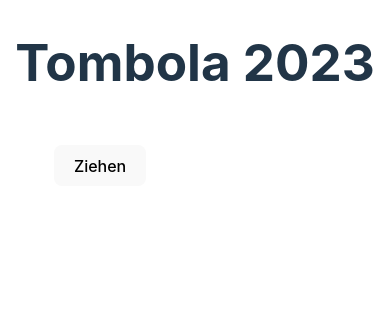
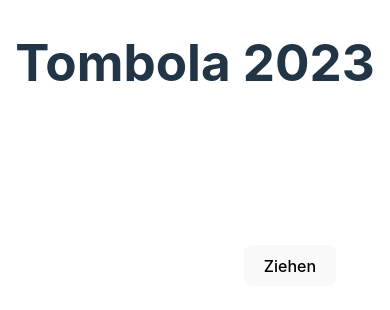
Before and after one commit to domirs/tombola, a React (Vite) app: page / in a window 390 px wide. Shown: the top 310 px of the page. Built offline with nearby package versions, Linux system fonts and the light colour scheme.

Commit message:
add mobile view

```diff
--- a/src/App.css
+++ b/src/App.css
@@ -1,23 +1,39 @@
 .container {
   display: grid;
-  grid-template-columns: repeat(2, 1fr);
+  grid-template-columns: 1fr 1fr;
   grid-template-rows: auto 1fr;
   gap: 20px;
   min-width: 50vw;
+
+  grid-template-areas:
+    "title title"
+    "list current";
+
+  @media (min-width: 768px) {
+    grid-template-areas:
+      "title title"
+      "current list";
+  }
 }
 
 .title {
-  grid-area: 1 / 1 / 2 / 3;
+  grid-area: title;
   display: flex;
   justify-content: center;
 }
 
 .current {
-  grid-area: 2 / 1 / 3 / 2;
+  grid-area: current;
   display: flex;
-  flex-direction: column;
+  flex-direction: column-reverse;
   gap: 100px;
   align-items: center;
+  justify-content: flex-end;
+
+  @media (min-width: 768px) {
+    flex-direction: column;
+    justify-content: flex-start;
+  }
 }
 
 .current .number {
@@ -29,7 +45,7 @@
   list-style: none;
   padding: 0;
   margin: 0;
-  grid-area: 2 / 2 / 3 / 3;
+  grid-area: list;
   text-align: right;
   font-size: 40px;
 }
```
